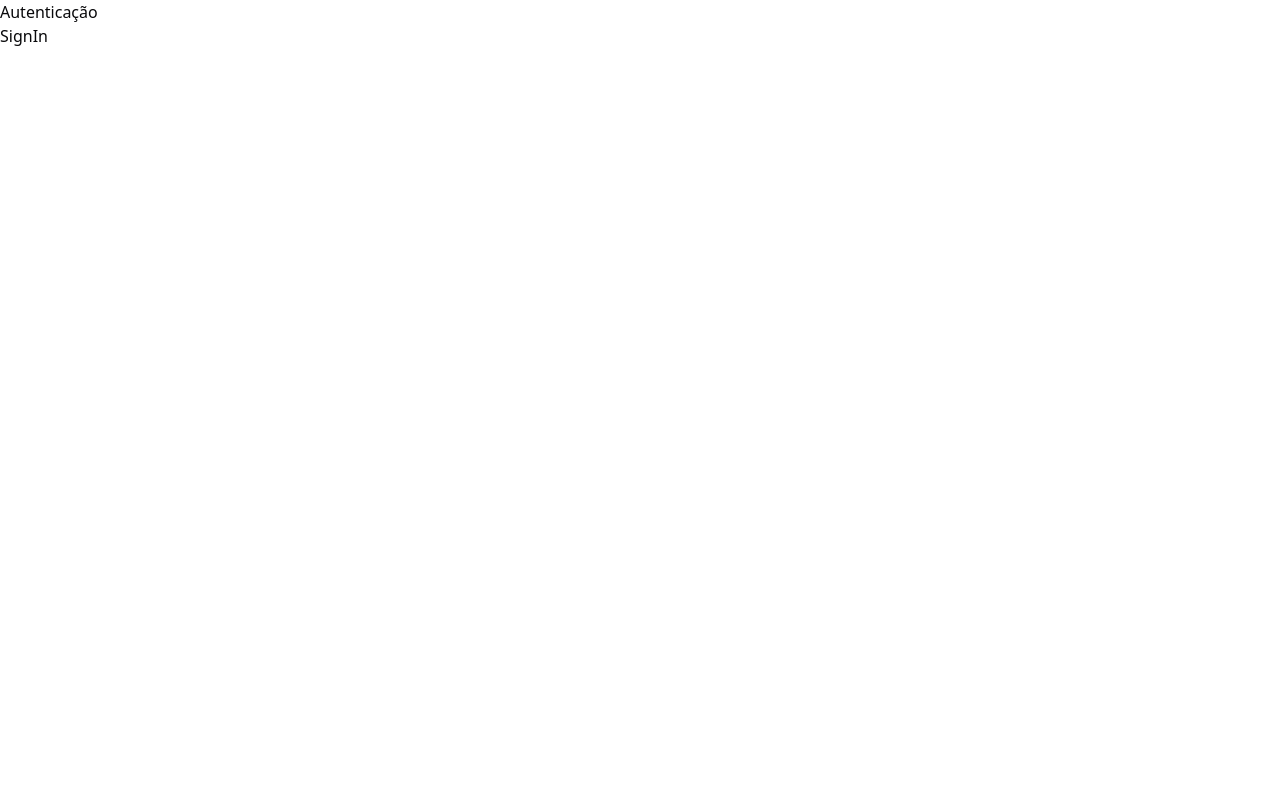
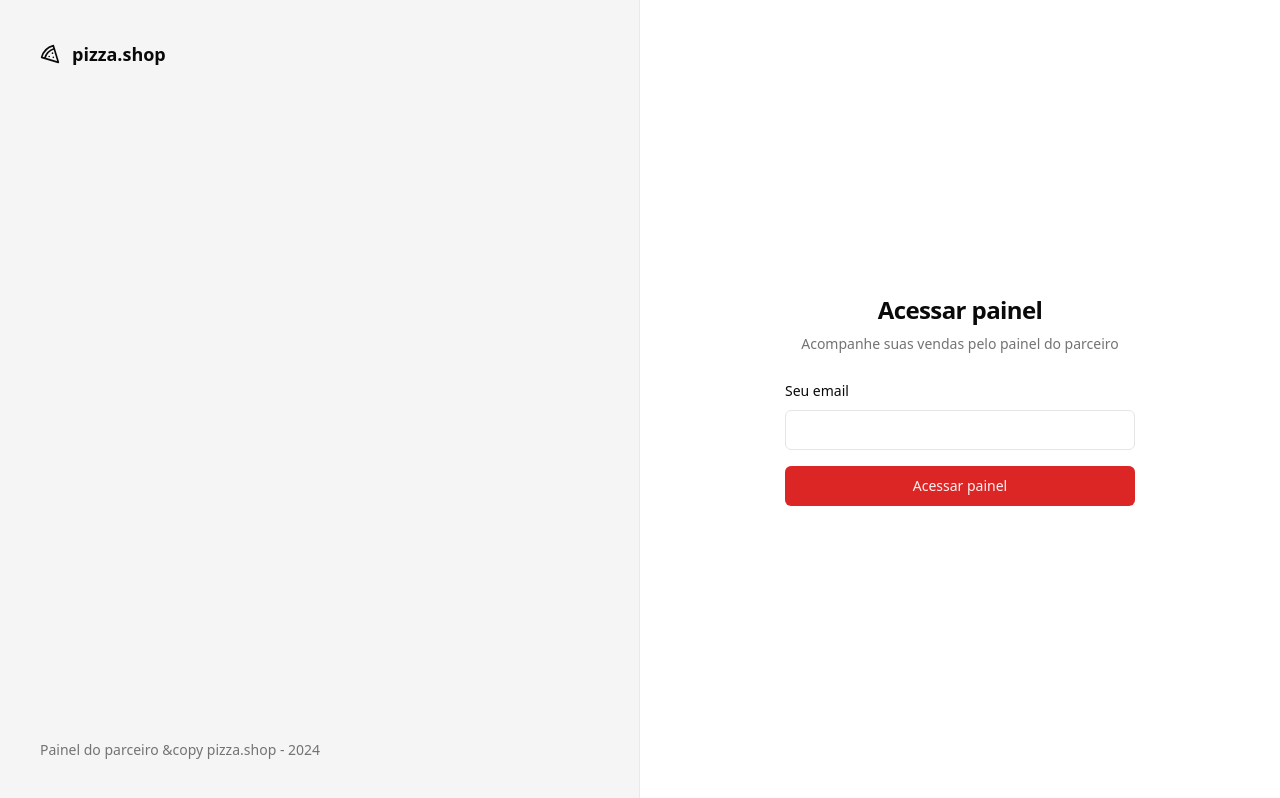
Before and after one commit to phcbarros/one-react, a React (Vite) app in the folder 04-pizzashop-web/: page /sign-in in a window 1280 px wide. Built offline with nearby package versions, Linux system fonts and the light colour scheme.

Commit message:
Pizza Shop - 02 - Página: Login

```diff
--- a/04-pizzashop-web/package.json
+++ b/04-pizzashop-web/package.json
@@ -10,6 +10,7 @@
     "preview": "vite preview"
   },
   "dependencies": {
+    "@radix-ui/react-label": "^2.0.2",
     "@radix-ui/react-slot": "^1.0.2",
     "class-variance-authority": "^0.7.0",
     "clsx": "^2.1.1",
--- /dev/null
+++ b/04-pizzashop-web/src/components/ui/input.tsx
@@ -0,0 +1,25 @@
+import * as React from 'react'
+
+import {cn} from '@/lib/utils'
+
+export interface InputProps
+  extends React.InputHTMLAttributes<HTMLInputElement> {}
+
+const Input = React.forwardRef<HTMLInputElement, InputProps>(
+  ({className, type, ...props}, ref) => {
+    return (
+      <input
+        type={type}
+        className={cn(
+          'flex h-10 w-full rounded-md border border-input bg-background px-3 py-2 text-sm ring-offset-background file:border-0 file:bg-transparent file:text-sm file:font-medium placeholder:text-muted-foreground focus-visible:outline-none focus-visible:ring-2 focus-visible:ring-ring focus-visible:ring-offset-2 disabled:cursor-not-allowed disabled:opacity-50',
+          className,
+        )}
+        ref={ref}
+        {...props}
+      />
+    )
+  },
+)
+Input.displayName = 'Input'
+
+export {Input}
--- /dev/null
+++ b/04-pizzashop-web/src/components/ui/label.tsx
@@ -0,0 +1,26 @@
+'use client'
+
+import * as LabelPrimitive from '@radix-ui/react-label'
+import {cva, type VariantProps} from 'class-variance-authority'
+import * as React from 'react'
+
+import {cn} from '@/lib/utils'
+
+const labelVariants = cva(
+  'text-sm font-medium leading-none peer-disabled:cursor-not-allowed peer-disabled:opacity-70',
+)
+
+const Label = React.forwardRef<
+  React.ElementRef<typeof LabelPrimitive.Root>,
+  React.ComponentPropsWithoutRef<typeof LabelPrimitive.Root> &
+    VariantProps<typeof labelVariants>
+>(({className, ...props}, ref) => (
+  <LabelPrimitive.Root
+    ref={ref}
+    className={cn(labelVariants(), className)}
+    {...props}
+  />
+))
+Label.displayName = LabelPrimitive.Root.displayName
+
+export {Label}
--- a/04-pizzashop-web/src/global.css
+++ b/04-pizzashop-web/src/global.css
@@ -5,64 +5,47 @@
 @layer base {
   :root {
     --background: 0 0% 100%;
-    --foreground: 240 10% 3.9%;
-
+    --foreground: 0 0% 3.9%;
     --card: 0 0% 100%;
-    --card-foreground: 240 10% 3.9%;
-
+    --card-foreground: 0 0% 3.9%;
     --popover: 0 0% 100%;
-    --popover-foreground: 240 10% 3.9%;
-
-    --primary: 240 5.9% 10%;
-    --primary-foreground: 0 0% 98%;
-
-    --secondary: 240 4.8% 95.9%;
-    --secondary-foreground: 240 5.9% 10%;
-
-    --muted: 240 4.8% 95.9%;
-    --muted-foreground: 240 3.8% 46.1%;
-
-    --accent: 240 4.8% 95.9%;
-    --accent-foreground: 240 5.9% 10%;
-
+    --popover-foreground: 0 0% 3.9%;
+    --primary: 0 72.2% 50.6%;
+    --primary-foreground: 0 85.7% 97.3%;
+    --secondary: 0 0% 96.1%;
+    --secondary-foreground: 0 0% 9%;
+    --muted: 0 0% 96.1%;
+    --muted-foreground: 0 0% 45.1%;
+    --accent: 0 0% 96.1%;
+    --accent-foreground: 0 0% 9%;
     --destructive: 0 84.2% 60.2%;
     --destructive-foreground: 0 0% 98%;
-
-    --border: 240 5.9% 90%;
-    --input: 240 5.9% 90%;
-    --ring: 240 10% 3.9%;
-
+    --border: 0 0% 89.8%;
+    --input: 0 0% 89.8%;
+    --ring: 0 72.2% 50.6%;
     --radius: 0.5rem;
   }
 
   .dark {
-    --background: 240 10% 3.9%;
+    --background: 0 0% 3.9%;
     --foreground: 0 0% 98%;
-
-    --card: 240 10% 3.9%;
+    --card: 0 0% 3.9%;
     --card-foreground: 0 0% 98%;
-
-    --popover: 240 10% 3.9%;
+    --popover: 0 0% 3.9%;
     --popover-foreground: 0 0% 98%;
-
-    --primary: 0 0% 98%;
-    --primary-foreground: 240 5.9% 10%;
-
-    --secondary: 240 3.7% 15.9%;
+    --primary: 0 72.2% 50.6%;
+    --primary-foreground: 0 85.7% 97.3%;
+    --secondary: 0 0% 14.9%;
     --secondary-foreground: 0 0% 98%;
-
-    --muted: 240 3.7% 15.9%;
-    --muted-foreground: 240 5% 64.9%;
-
-    --accent: 240 3.7% 15.9%;
+    --muted: 0 0% 14.9%;
+    --muted-foreground: 0 0% 63.9%;
+    --accent: 0 0% 14.9%;
     --accent-foreground: 0 0% 98%;
-
     --destructive: 0 62.8% 30.6%;
     --destructive-foreground: 0 0% 98%;
-
-    --border: 240 3.7% 15.9%;
-    --input: 240 3.7% 15.9%;
-    --ring: 240 4.9% 83.9%;
+    --border: 0 0% 14.9%;
+    --input: 0 0% 14.9%;
+    --ring: 0 72.2% 50.6%;
   }
 }
 
--- a/04-pizzashop-web/src/pages/_layouts/auth.tsx
+++ b/04-pizzashop-web/src/pages/_layouts/auth.tsx
@@ -1,11 +1,20 @@
+import {Pizza} from 'lucide-react'
 import {Outlet} from 'react-router-dom'
 
 export function AuthLayout() {
   return (
-    <div>
-      <h1>Autenticação</h1>
+    <div className="min-h-screen grid grid-cols-2">
+      <div className="h-full border-r border-foreground/5 bg-muted p-10 text-muted-foreground flex flex-col justify-between">
+        <div className="flex items-center gap-3 text-lg font-medium text-foreground">
+          <Pizza className="h-5 w-5" />
+          <span className="font-semibold">pizza.shop</span>
+        </div>
+        <footer className="text-sm">
+          Painel do parceiro &copy pizza.shop - {new Date().getFullYear()}
+        </footer>
+      </div>
 
-      <div>
+      <div className="flex flex-col items-center justify-center">
         <Outlet />
       </div>
     </div>
--- a/04-pizzashop-web/src/pages/auth/sign-in.tsx
+++ b/04-pizzashop-web/src/pages/auth/sign-in.tsx
@@ -1,10 +1,36 @@
 import {Helmet} from 'react-helmet-async'
+
+import {Button} from '@/components/ui/button'
+import {Input} from '@/components/ui/input'
+import {Label} from '@/components/ui/label'
 
 export function SignIn() {
   return (
     <>
       <Helmet title="Login" />
-      <h1>SignIn</h1>
+      <div className="p-8">
+        <div className="w-[350px] flex flex-col justify-center gap-6">
+          <div className="flex flex-col gap-2 text-center">
+            <h1 className="text-2xl font-semibold tracking-tight">
+              Acessar painel
+            </h1>
+            <p className="text-sm text-muted-foreground">
+              Acompanhe suas vendas pelo painel do parceiro
+            </p>
+          </div>
+
+          <form className="space-y-4">
+            <div className="space-y-2">
+              <Label htmlFor="email">Seu email</Label>
+              <Input id="email" type="email" />
+            </div>
+
+            <Button className="w-full" type="submit">
+              Acessar painel
+            </Button>
+          </form>
+        </div>
+      </div>
     </>
   )
 }
```
Also changed, not shown: 1 other file (tests, documents, lock files or other folders).
